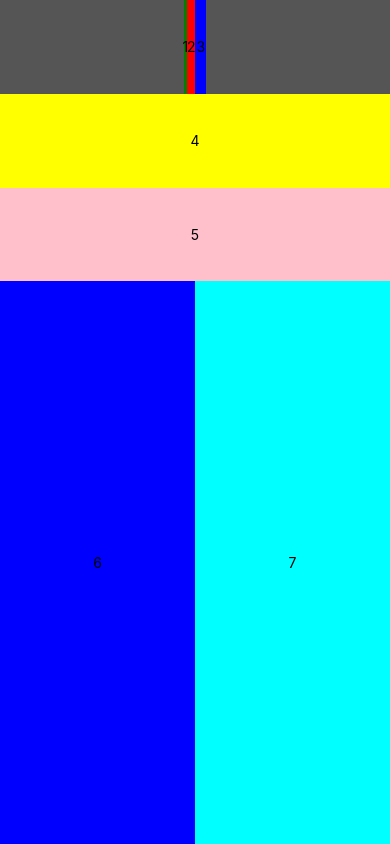
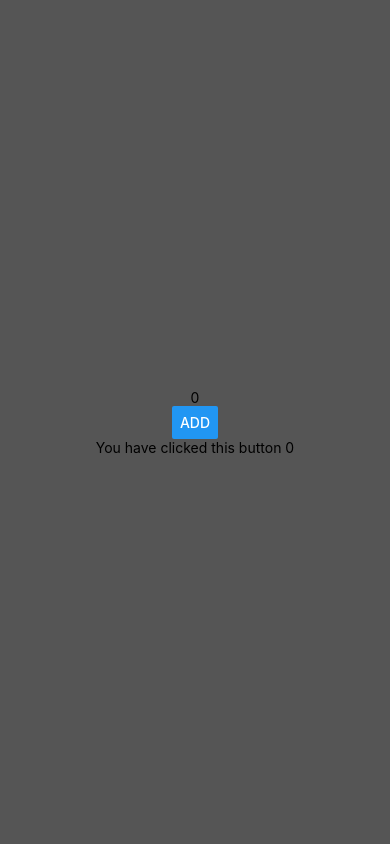
Before and after one commit to Brilliant-Atosam/react-native-zero2hero, a React Native app: screen / in a window 390 px wide. Built offline with nearby package versions, Linux system fonts and the light colour scheme.

Commit message:
assignment 1

```diff
--- a/App.js
+++ b/App.js
@@ -15,19 +15,9 @@ const handleTimes = ()=>{
 }
   return (
     <View style={styles.body}>
-     <View style={styles.viewContainer1}>
-      <View style={styles.view1}><Text>1</Text></View>
-      <View style={styles.view2}><Text>2</Text></View>
-      <View style={styles.view3}><Text>3</Text></View>
-     </View>
-     <View style={styles.viewContainer2}>
-      <View style={styles.view4}><Text>4</Text></View>
-      <View style={styles.view5}><Text>5</Text></View>
-     </View>
-     <View style={styles.viewContainer3}>
-      <View style={styles.view6}><Text>6</Text></View>
-      <View style={styles.view7}><Text>7</Text></View>
-     </View>
+    <Text>{number}</Text>
+    <Button title='Add' onPress={()=> handleTimes()}></Button>
+    <Text>You have clicked this button {times}</Text>
     </View>
   );
 };
@@ -43,73 +33,10 @@ backgroundColor: '#555'
   color: '#fff',
   fontSize: 22,
   fontStyle: 'italic',
-  marginBottom: 10
+  margin: 10
 
  },
- viewContainer1:{
-flex: 1,
-flexDirection: 'row'
- },
- viewContainer2:{
-flex: 2,
- },
- view1:{
-  backgroundColor: 'green',
-flex: 1,
-alignItems: 'center',
-justifyContent: 'center'
- },
- view2:{
-  backgroundColor: 'red',
-flex: 2,
-alignItems: 'center',
-justifyContent: 'center'
- },
- view3:{
-  backgroundColor: 'blue',
-flex: 3,
-alignItems: 'center',
-justifyContent: 'center'
- },
 
- viewContainer2:{
-  flex: 2,
-  width: '100%',
-  flexDirection: 'column'
-   },
- view4:{
-  backgroundColor: 'yellow',
-  flex: 1,
-  width: '100%',
-  alignItems: 'center',
-justifyContent: 'center'
- },
- view5:{
-  backgroundColor: 'pink',
-  flex: 1,
-  width: '100%',
-  alignItems: 'center',
-justifyContent: 'center'
- },
- viewContainer3:{
-  flex: 6,
-  width: '100%',
-  flexDirection: 'row'
-   },
-   view6:{
-    backgroundColor: 'blue',
-    flex: 1,
-    width: '100%',
-    alignItems: 'center',
-  justifyContent: 'center'
-   },
-   view7:{
-    backgroundColor: 'cyan',
-    flex: 1,
-    width: '100%',
-    alignItems: 'center',
-  justifyContent: 'center'
-   },
 });
 
 export default App;
```
